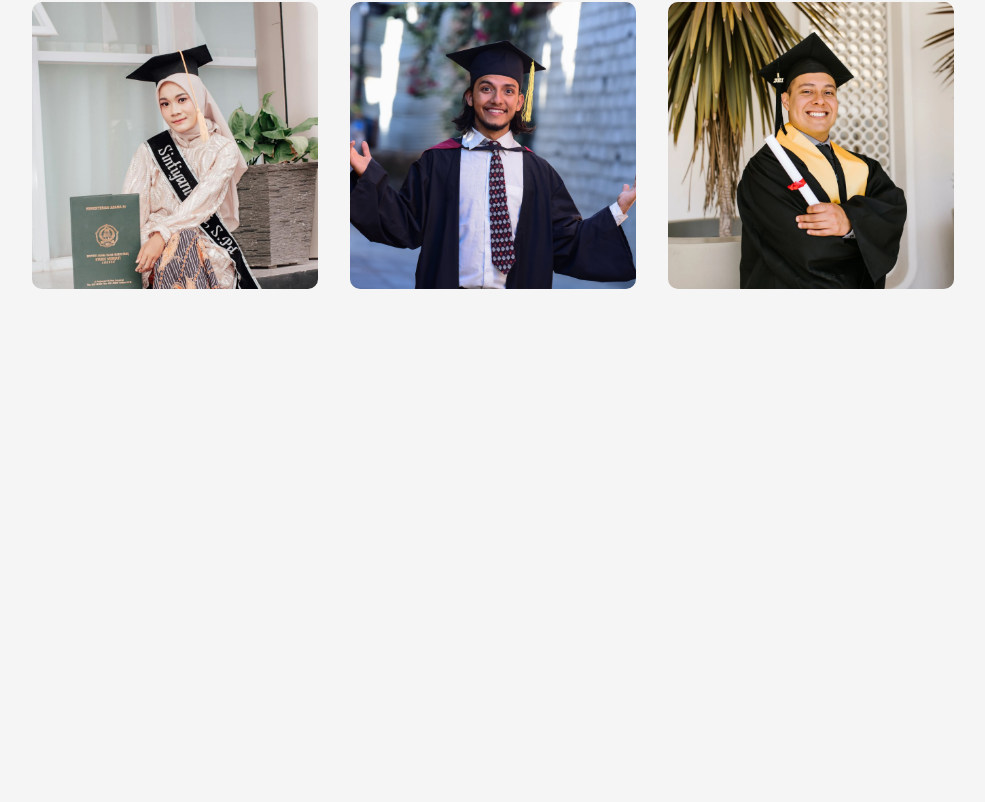
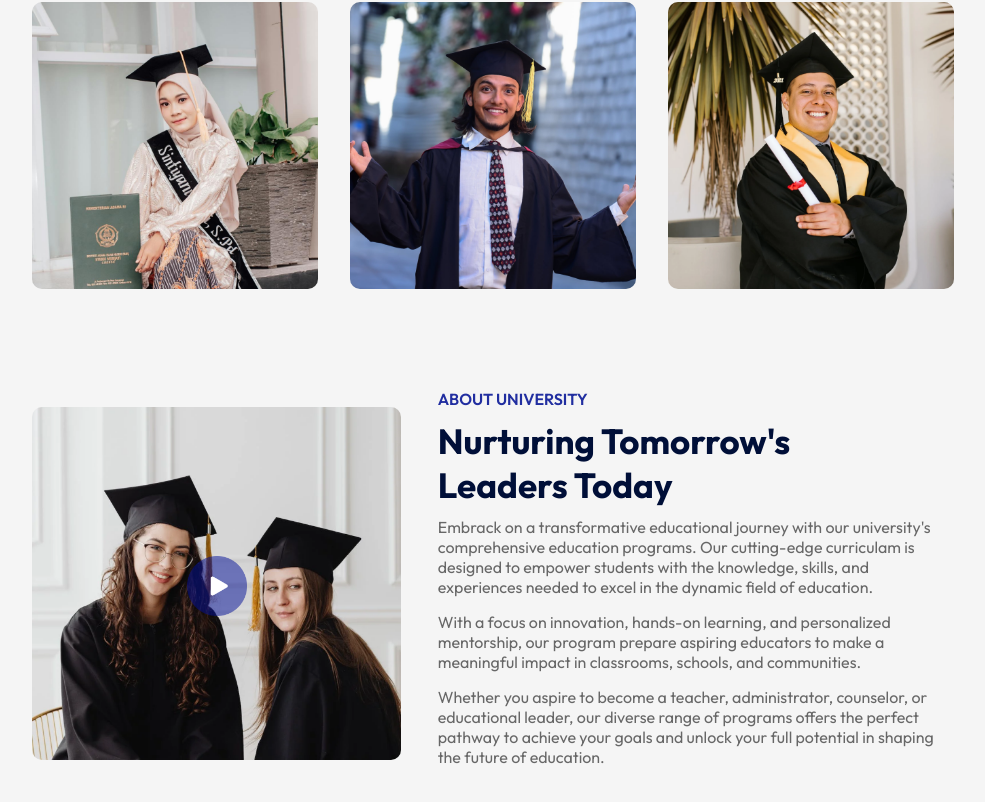
Before and after one commit to ayush-ac7/University-website, a React (Vite) app: page / in a window 1280 px wide. Shown: the part 1018-1820 px from the top of the page, without its empty margins (147-1132 px from the left). Before the commit the page ends 1387 px from the top, so only its background shows below. Built offline with nearby package versions, Linux system fonts and the light colour scheme.

Commit message:
created about section

```diff
--- a/src/App.jsx
+++ b/src/App.jsx
@@ -2,6 +2,7 @@
 import Hero from "./Components/Hero/Hero";
 import Programs from "./Components/Program/Programs";
 import Title from "./Components/Title/Title";
+import About from "./Components/About/About";
 
 export default function App() {
 
@@ -12,6 +13,7 @@
       <div className="container">
         <Title subTitle="Our PROGRAM" title="What We Offer"/>
        <Programs />
+       <About />
       </div>
     </div>
    )
--- /dev/null
+++ b/src/Components/About/About.css
@@ -0,0 +1,41 @@
+.about {
+    margin: 100px auto;
+    display: flex;
+    align-items: center;
+    justify-content: space-between;
+    width: 90%;
+}
+.left-about {
+    flex-basis: 40%;
+    position: relative;
+}
+.right-about {
+    flex-basis: 56%;
+}
+.about-img {
+   width: 100%;
+   border-radius: 10px;
+}
+.play-icon {
+    position: absolute;
+    top: 50%;
+    left: 50%;
+    width: 60px;
+    transform: translate(-50%, -50%);
+}
+.about h3 {
+    font-weight: 600;
+    font-size: 16px;
+    color: #212EA0;
+}
+.about h2 {
+    font-size: 35px;
+    margin: 10px 0;
+    max-width: 400px;
+    color: #000F38;
+}
+.about p {
+    margin-bottom: 15px;
+    font-size: 16px;
+    color: #676767;
+}
--- /dev/null
+++ b/src/Components/About/About.jsx
@@ -0,0 +1,30 @@
+import "./About.css"
+import about_img from "../../assets/about.png"
+import play_icon from "../../assets/play-icon.png"
+
+export default function About() {
+    return (
+        <div className="about">
+            <div className="left-about">
+                <img src={about_img} alt="" className="about-img" />
+                <img src={play_icon} alt="" className="play-icon" />
+            </div>
+            <div className="right-about">
+                <h3>ABOUT UNIVERSITY</h3>
+                <h2>Nurturing Tomorrow's Leaders Today</h2>
+                <p>Embrack on a transformative educational journey with our
+                university's comprehensive education programs. Our cutting-edge
+                curriculam is designed to empower students with the knowledge,
+                skills, and experiences needed to excel in the dynamic field of
+                education.</p>
+                <p>With a focus on innovation, hands-on learning, and personalized
+                mentorship, our program prepare aspiring educators to make a
+                meaningful impact in classrooms, schools, and communities.</p>
+                <p>Whether you aspire to become a teacher, administrator,
+                counselor, or educational leader, our diverse range of programs
+                offers the perfect pathway to achieve your goals and unlock your
+                full potential in shaping the future of education.</p>
+            </div>
+        </div>
+    )
+}
```
